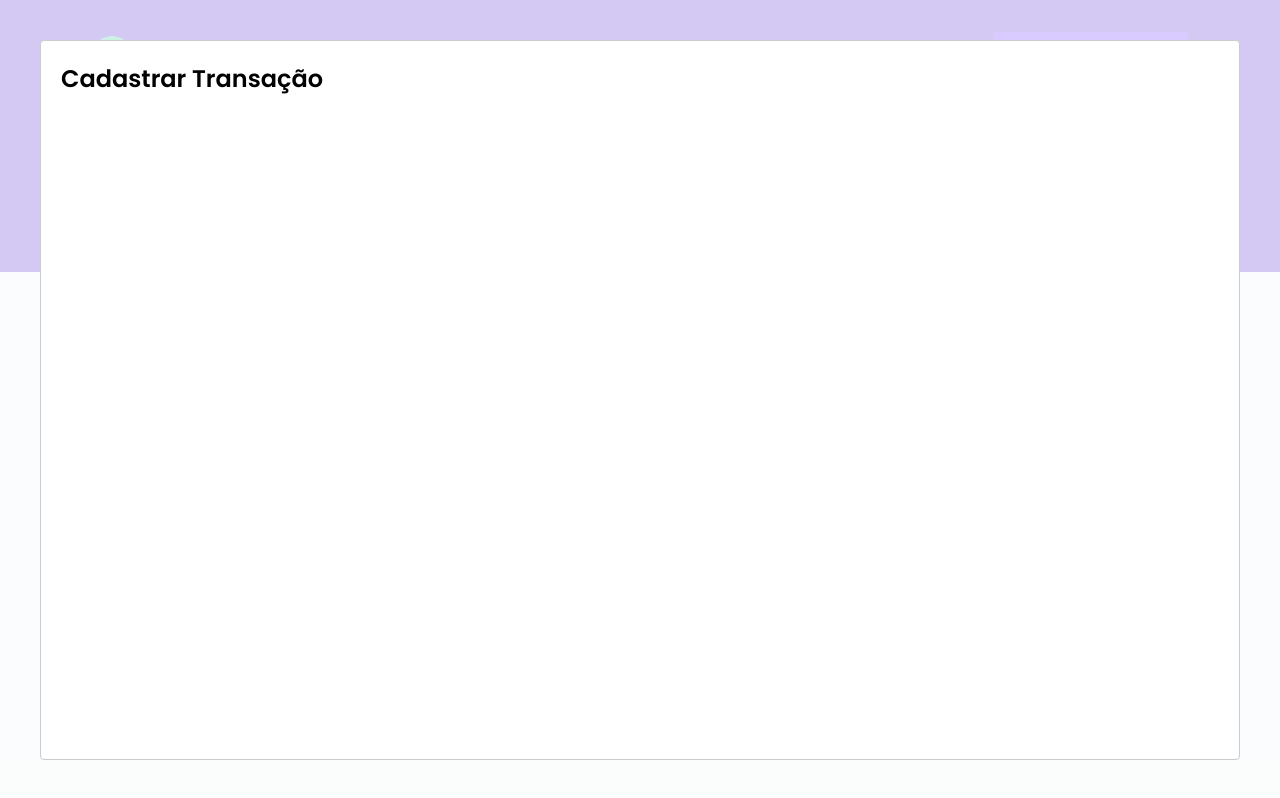
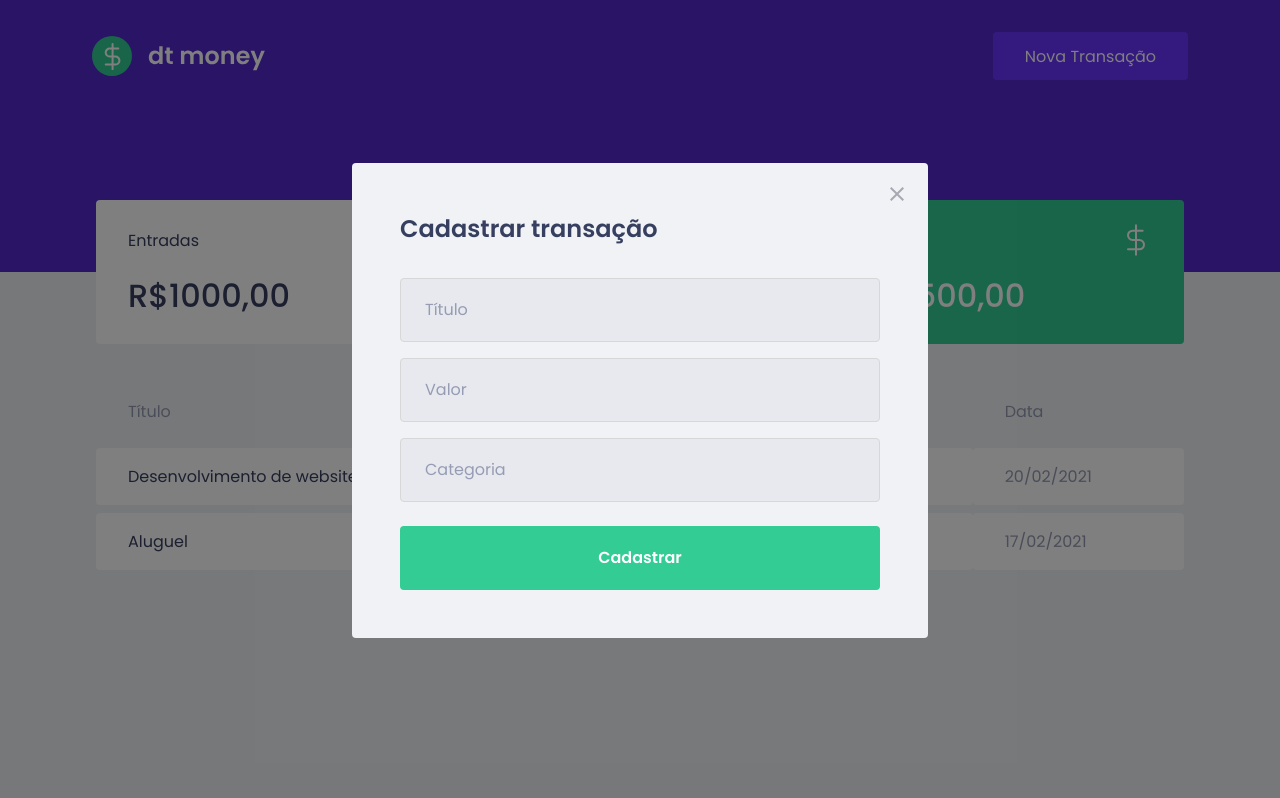
Before and after one commit to thiagocabral1994/ignite-dtmoney, a React (Create React App) app: page / in a window 1280 px wide. Both pictures are taken after a click on the button "Nova Transação". Built offline with nearby package versions, Linux system fonts and the light colour scheme; no server answers; what miragejs would draw is missing.

Commit message:
feat: estilização do modal

```diff
--- a/src/NewTransactionModal/index.tsx
+++ b/src/NewTransactionModal/index.tsx
@@ -1,4 +1,7 @@
 import Modal from 'react-modal';
+
+import { FormContainer } from './styles';
+import closeImg from '../assets/close.svg';
 
 Modal.setAppElement('#root');
 
@@ -13,8 +16,38 @@
     return (
         <Modal
             isOpen={isOpen}
-            onRequestClose={onRequestClose}>
-            <h2>Cadastrar Transação</h2>
+            onRequestClose={onRequestClose}
+            overlayClassName="react-modal-overlay"
+            className="react-modal-content"
+        >
+            <button
+                type="button"
+                onClick={onRequestClose}
+                className="react-modal-close"
+            >
+                <img src={closeImg} alt="Fechar modal" />
+            </button>
+
+            <FormContainer>
+                <h2>Cadastrar transação</h2>
+
+                <input
+                    placeholder="Título"
+                />
+
+                <input
+                    type="number"
+                    placeholder="Valor"
+                />
+
+                <input
+                    placeholder="Categoria"
+                />
+
+                <button type="submit">
+                    Cadastrar
+                </button>
+            </FormContainer>
         </Modal>
     );
 }
--- a/src/NewTransactionModal/styles.ts
+++ b/src/NewTransactionModal/styles.ts
@@ -1,3 +1,49 @@
 import styled from 'styled-components';
 
-export const Container = styled.div``;
+export const FormContainer = styled.form`
+    h2 {
+        color: var(--text-title);
+        font-size: 1.5rem;
+        margin-bottom: 2rem;
+    }
+
+    input {
+        width: 100%;
+        padding: 0 1.5rem;
+        height: 4rem;
+        border-radius: 0.25rem;
+
+        background: var(--input-background);
+        border: 1px solid var(--input-border);
+
+        font-weight: 400;
+        font-size: 1rem;
+
+        &::placeholder {
+            color: var(--text-body);
+        }
+
+        & + input {
+            margin-top: 1rem;
+        }
+    }
+
+    button[type="submit"] {
+        width: 100%;
+        padding: 0 1.5rem;
+        height: 4rem;
+        background: var(--green);
+        color: #FFF;
+        border-radius: 0.25rem;
+        border: 0;
+        font-size: 1rem;
+        margin-top: 1.5rem;
+        font-weight: 600;
+
+        transition: filter 0.2s;
+
+        &:hover {
+            filter: brightness(0.9);
+        }
+    }
+`;
--- a/src/styles/global.ts
+++ b/src/styles/global.ts
@@ -13,6 +13,9 @@
 
         --background: #F0F2F5;
         --shape: #FFFFFF;
+
+        --input-background: #E7E9EE;
+        --input-border: #D7D7D7;
     }
 
     * {
@@ -53,4 +56,41 @@
         opacity: 0.6;
         cursor: not-allowed;
     }
+
+    .react-modal-overlay {
+        background: rgba(0,0,0,0.5);
+
+        position: fixed;
+        top: 0;
+        bottom: 0;
+        right: 0;
+        left: 0;
+
+        display: flex;
+        align-items: center;
+        justify-content: center;
+    }
+
+    .react-modal-content {
+        width: 100%;
+        max-width: 576px;
+        background: var(--background);
+        padding: 3rem;
+        position: relative;
+        border-radius: 0.25rem;
+    }
+
+    .react-modal-close {
+        position: absolute;
+        right: 1.5rem;
+        top: 1.5rem;
+        border: 0;
+        background: transparent;
+
+        transition: filter 0.2s;
+
+        &:hover {
+            filter: brightness(0.8);
+        }
+    }
 `
```
